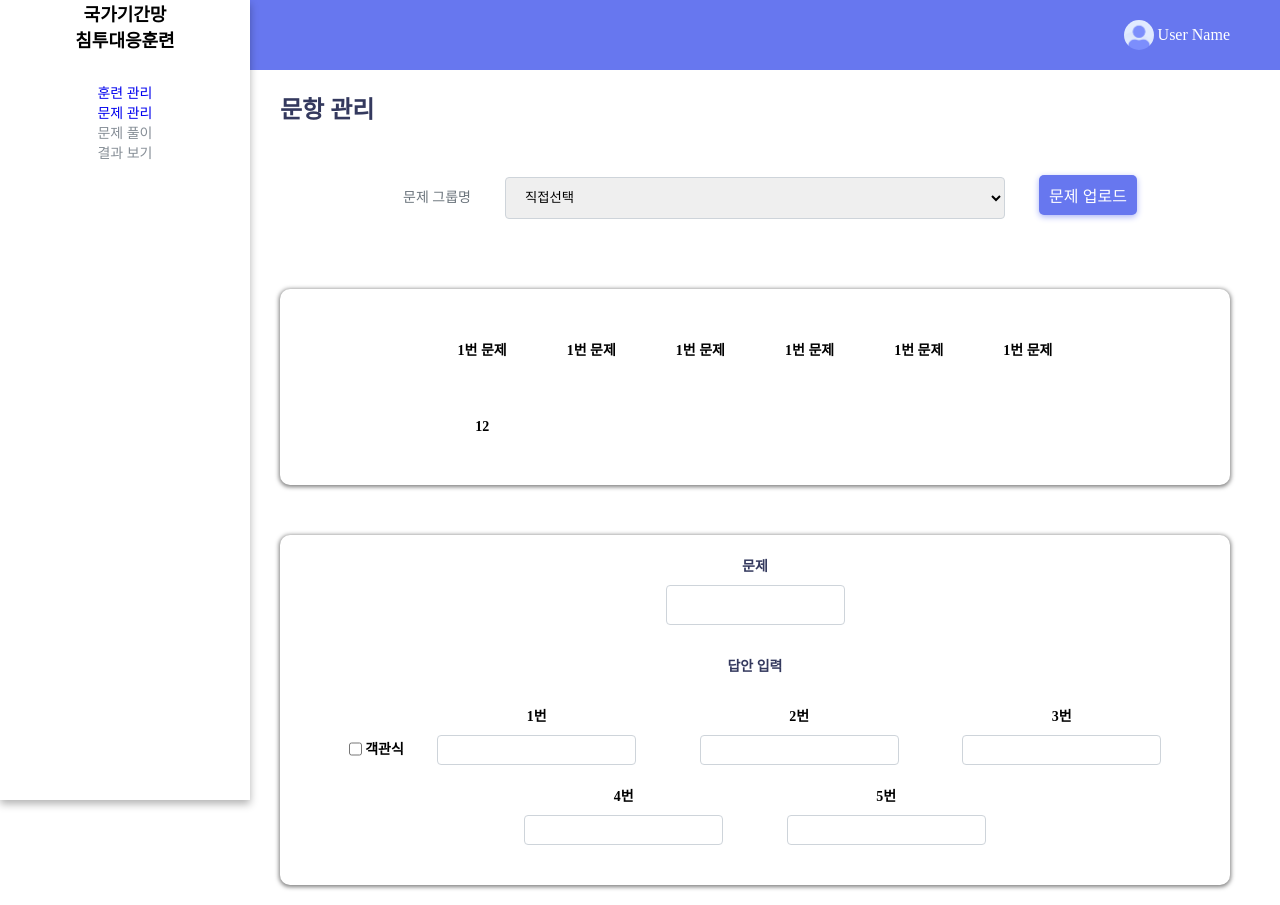
After one commit to angelbaek/ncr, a Python web app: template src/main/resources/templates/html/admin_exam_management.html in a window 1280 px wide. The commit adds this page. Run offline with Jinja, Linux system fonts and the light colour scheme; the template is opened without the code that fills it, so the values that code supplies are empty.

Commit message:
(Refactor):문항 관리 view 추가

```diff
--- a/src/main/resources/static/css/admin_exam_group.css
+++ b/src/main/resources/static/css/admin_exam_management.css
@@ -112,177 +112,97 @@ img {
   transform: translate(0%, -50%);
   margin-right: 50px;
 }
-.contents_setup {
-  padding: 50px;
+.contents_title_top {
+  width: 100%;
+  text-align: center;
+}
+.contents_title_grp_name {
+  color: #6c757d;
+  font-size: 14px;
+  margin-right: 30px;
+}
+.contents_title_top div,
+.contents_title_top input {
+  display: inline-block;
+  width: auto;
+}
+.contents_title_top button {
+  width: auto;
+  padding: 0px 10px;
 }
 
-.contents_setup_one {
-  width: 100%;
-  text-align: center;
-  vertical-align: middle;
-}
-.contents_setup_one * {
-  vertical-align: middle;
-}
-.contents_setup_one input {
-  vertical-align: middle;
-  width: 16px;
-  display: inline-block;
-}
-select {
-  margin-top: 20px;
-  vertical-align: middle;
-  margin-left: 20px;
-  margin-right: 50px;
-  width: 200px;
-  font-size: 16px;
-}
-.one {
-  border-radius: 5px;
-  border: 1px solid gray;
-  padding-top: 30px;
-  padding-bottom: 30px;
+.contents_title_top select {
+  padding: 10px 15px;
+  width: 500px;
+  margin-right: 30px;
 }
 
-.one div {
-  display: inline-block;
-  align-items: center;
-  text-align: center;
+tr td {
+  padding: 30px;
 }
-
-.contents_setup button {
-  display: inline-block;
-  height: auto;
-  width: auto;
-  font-size: 14px;
-  position: relative;
-  left: 0;
-  margin-left: 30px;
-  top: 14px;
-  /* margin-left: -200px; */
-}
-.contents_setup_title {
-  margin-bottom: 10px;
-  font-weight: bold;
-  text-align: center;
-}
-.group_view {
-  padding-bottom: 20px;
-  margin: 50px;
-  margin-top: 10px;
-  border-radius: 5px;
-  width: auto;
-  height: auto;
-  border: 1px solid gray;
-}
-.group_view_head {
-  width: 90%;
-  padding: 0px;
-}
-
-table th {
-  padding: 20px;
-  width: 600px;
-}
-table td {
-  padding: 10px;
-}
-
-tr:last-child td {
-  padding-bottom: 20px;
-}
-
-.contents_setup_menubar {
-  position: absolute;
-  color: #6c757d;
-  padding: 20px;
-}
-
-.exam_group {
-  border-radius: 10px;
-  padding: 20px;
-  margin-right: 30px;
-  /* position: absolute; */
-  color: #6c757d;
-  text-align: center;
-  box-shadow: 0 1px 5px 1px rgb(0 0 0 / 50%);
-}
-.btn_box {
-  text-align: center;
-  display: inline-block;
-}
-
-.btn_box button {
-  display: inline-block;
-  padding: auto;
-  margin-left: 50px;
-  margin-right: 50px;
-  margin-top: 20px;
-}
-
-td input {
-  width: 15px;
-}
-.exam_title {
-  color: black;
-  font-weight: bold;
-  margin-bottom: 20px;
-}
-
-.exam_add {
+.exam_answer {
   padding: 20px;
   border-radius: 10px;
   margin-right: 30px;
   /* border: 1px solid gray; */
-  box-shadow: 0 1px 5px 1px rgb(0 0 0 / 50%);
+  box-shadow: 0 1px 4px 1px rgb(0 0 0 / 50%);
+  margin-top: 50px;
+  font-size: 14px;
+  font-weight: bold;
+  display: block;
+  text-align: center;
+}
+
+.exam_table {
+  padding: 20px;
+  border-radius: 10px;
+  margin-right: 30px;
+  /* border: 1px solid gray; */
+  box-shadow: 0 1px 4px 1px rgb(0 0 0 / 50%);
   margin-top: 50px;
   font-size: 14px;
   font-weight: bold;
 }
-.btn_common {
-  width: 100%;
+.exam_answer input {
+  width: auto;
+}
+.exam_answer_common_text {
+  display: inline-block;
+  margin-bottom: 10px;
+}
+.exam_answer_common_text div {
+  margin-bottom: 10px;
   text-align: center;
 }
-.btn_common button {
-  margin-top: 10px;
+.test * {
+  vertical-align: baseline;
+}
+.answer_input_text {
+  margin-top: 30px;
+  margin-bottom: 30px;
+  color: #34395e;
+  font-weight: bold;
+}
+.exam_answer_common_text input {
+  height: 30px;
+  padding: 10px;
+  margin-left: 30px;
+  margin-right: 30px;
   margin-bottom: 10px;
-  margin-left: 50px;
-  margin-right: 50px;
+  width: auto;
+  max-width: 500px;
+  min-width: 10px;
+}
+.exam_answer_common_text_check {
+  margin-left: -30px;
   display: inline-block;
 }
 
-.add_common {
-  margin-bottom: 20px;
+.common_check {
+  vertical-align: -10px;
 }
-.add_common_text {
-  margin-bottom: 5px;
+.exam_answer_title {
+  margin-bottom: 10px;
+  color: #34395e;
+  font-weight: bold;
 }
-
-input {
-  padding: 10px;
-}
-
-.add_common_check_div {
-  display: block;
-  text-align: left;
-  margin-bottom: 20px;
-}
-.add_common_check_div input {
-  width: auto;
-  vertical-align: middle;
-}
-
-.add_common_check_div * {
-  display: inline-block;
-}
-
-.teamcode_view_head tr th {
-  background-color: rgba(0, 0, 0, 0.04);
-  color: #666;
-}
-
-.input_number1,
-.input_number2 {
-  height: 30px;
-  max-width: 160px;
-}
--- a/src/main/resources/static/css/common.css
+++ b/src/main/resources/static/css/common.css
@@ -12,6 +12,7 @@ button {
   box-shadow: 0 2px 6px #acb5f6;
   border-radius: 5px;
   color: #ffffff;
+  transition: 0.3s all;
 }
 
 button:hover {
@@ -25,6 +26,7 @@ input {
   width: 100%;
   height: 40px;
   outline-color: #95a0f4;
+  transition: 0.3s all;
 }
 
 select {
@@ -34,6 +36,7 @@ select {
   width: 100%;
   border-radius: 0.25rem;
   border: 1px solid #ced4da;
+  transition: 0.3s all;
 }
 
 select:focus {
@@ -44,6 +47,7 @@ select option {
   font-size: 16px;
   background-color: #f0f0f0;
   margin: 50px;
+  transition: 0.3s all;
 }
 
 table {
--- /dev/null
+++ b/src/main/resources/templates/html/admin_exam_management.html
@@ -0,0 +1,105 @@
+<!DOCTYPE html>
+<html lang="en">
+  <head>
+    <meta charset="UTF-8" />
+    <meta http-equiv="X-UA-Compatible" content="IE=edge" />
+    <meta name="viewport" content="width=device-width, initial-scale=1.0" />
+    <title>Document</title>
+  </head>
+  <!-- test css -->
+  <link rel="stylesheet" href="/static/css/common.css" />
+  <link rel="stylesheet" href="/static/css/admin_exam_management.css" />
+  <!-- common css -->
+  <link rel="stylesheet" href="/css/common.css" />
+  <link rel="stylesheet" href="/css/admin_exam_management.css" />
+  <body>
+    <div class="left_nav">
+      <div class="nav_title">국가기간망<br />침투대응훈련</div>
+      <div class="nav_contents">
+        <div><a href="/html/admin_training.html">훈련 관리</a></div>
+        <div><a href="/html/admin_exam_group.html">문제 관리</a></div>
+        <div>문제 풀이</div>
+        <div>결과 보기</div>
+      </div>
+    </div>
+    <div class="top_user_info">
+      <div class="top_user_info_div">
+        <img src="/public/images/avatar-1.png" alt="user" />
+        <div class="userName">User Name</div>
+      </div>
+    </div>
+    <!-- 문제 그룹 -->
+    <div class="contents">
+      <div class="contents_title">문항 관리</div>
+      <div class="contents_title_top">
+        <div class="contents_title_grp_name">문제 그룹명</div>
+        <select name="" id="">
+          <option value="">직접선택</option>
+        </select>
+        <button class="exam_upload">문제 업로드</button>
+      </div>
+        <div class="exam_table">
+          <table>
+            <tbody>
+              <tr>
+                <td>1번 문제</td>
+                <td>1번 문제</td>
+                <td>1번 문제</td>
+                <td>1번 문제</td>
+                <td>1번 문제</td>
+                <td>1번 문제</td>
+              </tr>
+              <tr>
+                <td>12</td>
+              </tr>
+            </tbody>
+          </table>
+        </div>
+        <div class="exam_answer">
+          <div>
+            <div class="exam_answer_title">문제</div>
+            <input type="text">
+            <div class="answer_input_text">답안 입력</div>
+            <div class="test">
+
+              <div class="exam_answer_common_text">
+                <input type="checkbox" class="common_check">
+                <div class="exam_answer_common_text_check">객관식</div>
+              </div>
+              <div class="exam_answer_common_text">
+                <div>1번</div>
+                <input type="text">
+              </div>
+              <div class="exam_answer_common_text">
+                <div>2번</div>
+                <input type="text">
+              </div>
+              <div class="exam_answer_common_text">
+                <div>3번</div>
+                <input type="text">
+              </div>
+              <div class="exam_answer_common_text">
+                <div>4번</div>
+                <input type="text">
+              </div>
+              <div class="exam_answer_common_text">
+                <div>5번</div>
+                <input type="text">
+              </div>
+            </div>
+          </div>
+        </div>
+      </div>
+    </div>
+  </body>
+  <script
+    src="https://code.jquery.com/jquery-3.6.3.js"
+    integrity="sha256-nQLuAZGRRcILA+6dMBOvcRh5Pe310sBpanc6+QBmyVM="
+    crossorigin="anonymous"
+  ></script>
+  <script>
+    $(".exam_add").css("display", "none");
+  </script>
+  <script src="/static/js/admin_exam_management.js"></script>
+  <script src="/js/admin_exam_management.js"></script>
+</html>
```
